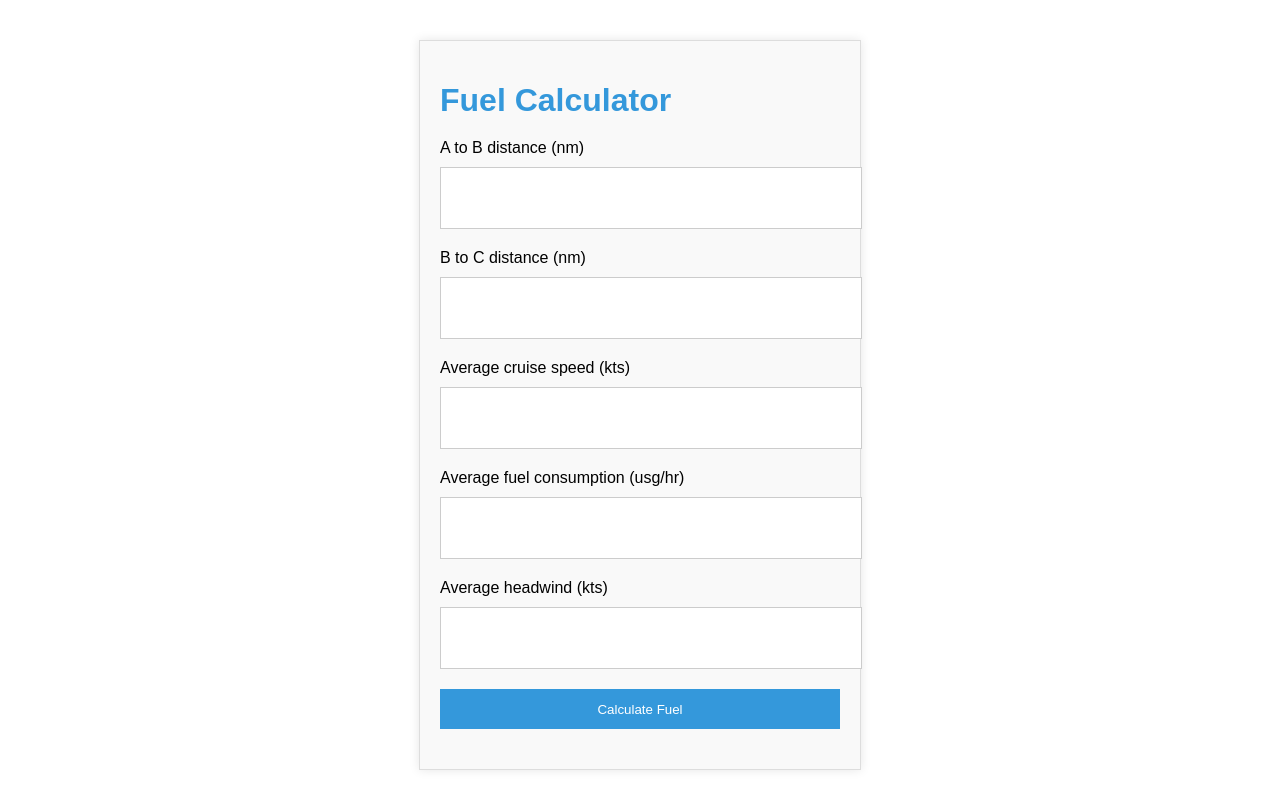
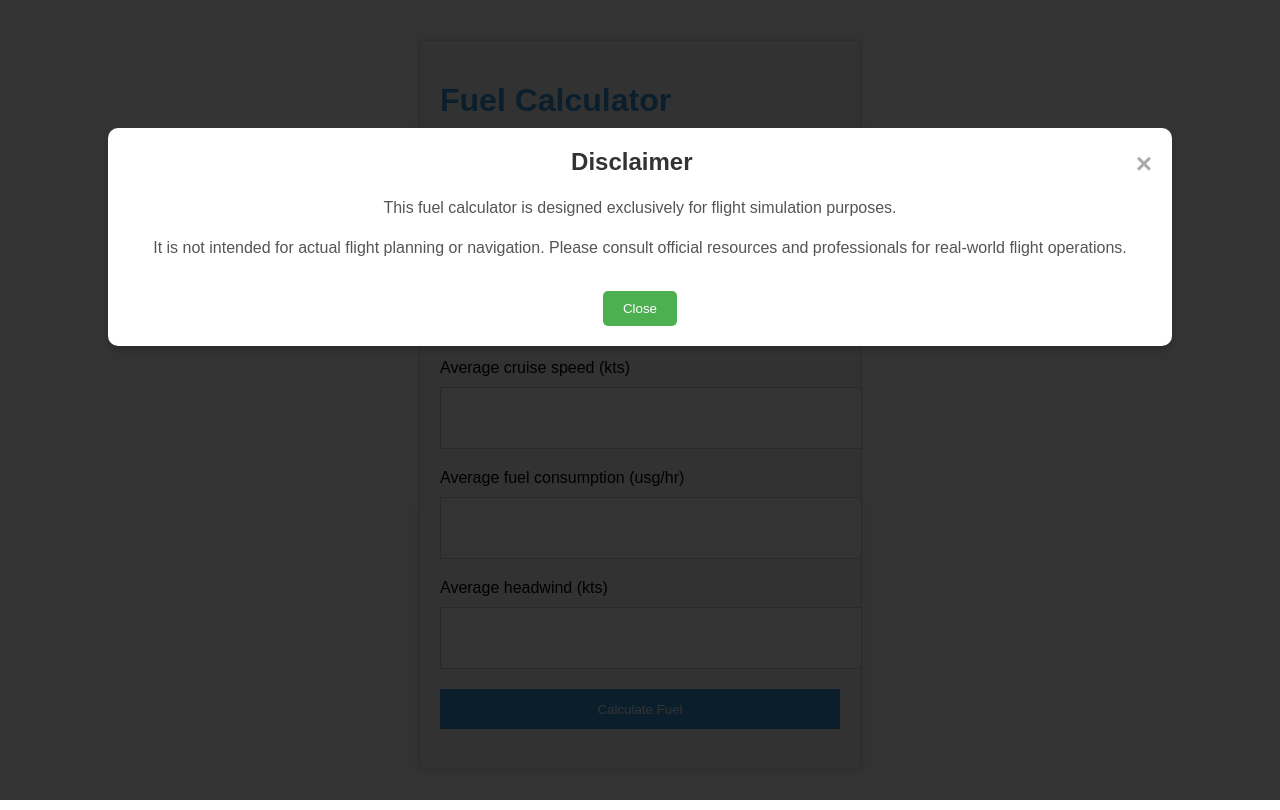
Before and after one commit to RickBraunn/FlightSimCalculator, a website: page index.html in a window 1280 px wide. Drawn offline with Linux system fonts and the light colour scheme.

Commit message:
Disclaimer modal added

```diff
--- a/index.html
+++ b/index.html
@@ -35,6 +35,16 @@
         <div id="result"></div>
     </div>
 
+    <div id="disclaimer-modal" class="modal">
+        <div class="modal-content">
+            <span class="close-button">&times;</span>
+            <h2>Disclaimer</h2>
+            <p>This fuel calculator is designed exclusively for flight simulation purposes.</p>
+            <p>It is not intended for actual flight planning or navigation. Please consult official resources and professionals for real-world flight operations.</p>
+            <button id="close-modal-button">Close</button> <!-- New close button -->
+        </div>
+    </div>
+
     <script src="script/script.js"></script>
 </body>
 </html>
--- a/sass/main.scss
+++ b/sass/main.scss
@@ -56,3 +56,74 @@ button[type="submit"]:hover {
     font-size: 18px;
     font-weight: bold;
 }
+
+$modal-bg-color: rgba(0, 0, 0, 0.8);
+$modal-content-bg: #fff;
+$modal-border-radius: 10px;
+$modal-padding: 20px;
+$close-button-color: #aaa;
+$close-button-hover-color: #000;
+$button-bg-color: #4CAF50;
+$button-hover-bg-color: #45a049;
+$button-text-color: #fff;
+
+.modal {
+    display: none; // Hidden by default
+    position: fixed; // Stay in place
+    z-index: 1000; // Sit on top
+    left: 0;
+    top: 0;
+    width: 100%; // Full width
+    height: 100%; // Full height
+    overflow: auto; // Enable scroll if needed
+    background-color: $modal-bg-color; // Black w/ opacity
+
+    .modal-content {
+        background-color: $modal-content-bg;
+        margin: 10% auto; // Center the modal
+        padding: $modal-padding;
+        border-radius: $modal-border-radius; // Rounded corners
+        box-shadow: 0 4px 8px rgba(0, 0, 0, 0.2); // Subtle shadow
+        width: 80%; // Could be more or less, depending on screen size
+        text-align: center; // Center text
+
+        h2 {
+            margin-top: 0; // Remove margin from top
+            color: #333; // Darker text color
+        }
+
+        p {
+            color: #555; // Lighter text color
+            line-height: 1.5; // Improve readability
+        }
+
+        .close-button {
+            color: $close-button-color; // Close button color
+            float: right; // Position to the right
+            font-size: 28px; // Font size
+            font-weight: bold; // Bold font
+
+            &:hover,
+            &:focus {
+                color: $close-button-hover-color; // Change color on hover
+                text-decoration: none; // Remove underline
+                cursor: pointer; // Pointer cursor on hover
+            }
+        }
+
+        #close-modal-button {
+            background-color: $button-bg-color; // Button background color
+            color: $button-text-color; // Button text color
+            padding: 10px 20px; // Some padding
+            border: none; // Remove borders
+            border-radius: 5px; // Rounded corners
+            cursor: pointer; // Pointer cursor on hover
+            margin-top: 15px; // Space above the button
+            transition: background-color 0.3s ease; // Smooth transition
+
+            &:hover {
+                background-color: $button-hover-bg-color; // Darker button on hover
+            }
+        }
+    }
+}
--- a/script/script.js
+++ b/script/script.js
@@ -1,3 +1,29 @@
+document.addEventListener("DOMContentLoaded", function() {
+    const modal = document.getElementById("disclaimer-modal");
+    const closeButton = document.querySelector(".close-button");
+    const closeModalButton = document.getElementById("close-modal-button"); // Select the new close button
+
+    // Show the modal when the page loads
+    modal.style.display = "block";
+
+    // Close the modal when the close button is clicked
+    closeButton.addEventListener("click", function() {
+        modal.style.display = "none";
+    });
+
+    // Close the modal when the new close button is clicked
+    closeModalButton.addEventListener("click", function() {
+        modal.style.display = "none";
+    });
+
+    // Close the modal when clicking outside of the modal content
+    window.addEventListener("click", function(event) {
+        if (event.target === modal) {
+            modal.style.display = "none";
+        }
+    });
+});
+
 // Function to calculate the total fuel required for a trip
 function calculateFuel() {
     // Get input values from the form and parse them as floating-point numbers
```
Also changed, not shown: src/styles.css, 1 other file.
